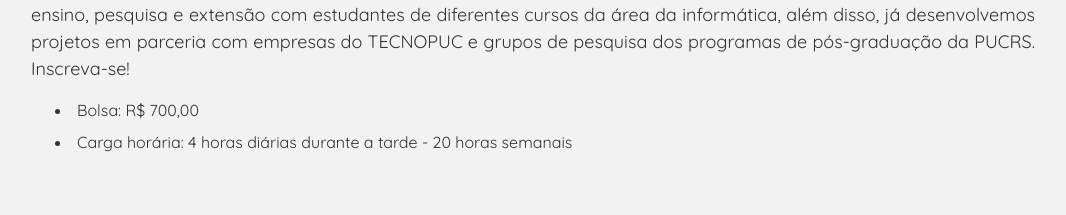
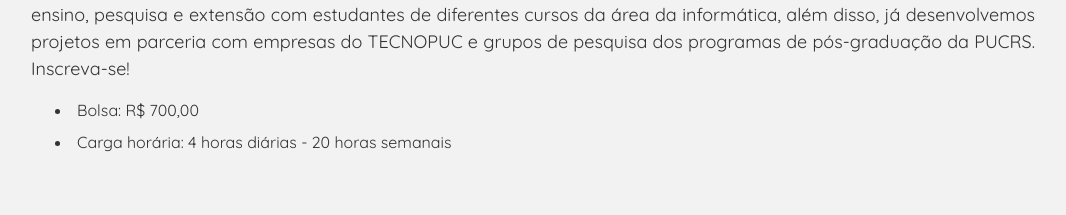
Before and after one commit to PET-Inf/pet-site, a SvelteKit app: page /selecao in a window 1280 px wide. Shown: the part 828-1043 px from the top of the page, without its empty margins (107-1173 px from the left). Built offline with nearby package versions, Linux system fonts and the light colour scheme.

Commit message:
Update carga horária description in page seleção

```diff
--- a/src/routes/selecao/+page.svelte
+++ b/src/routes/selecao/+page.svelte
@@ -230,7 +230,7 @@
       <p>No PET-Informática, com a orientação de um professor tutor, temos a oportunidade de desenvolver atividades de ensino, pesquisa e extensão com estudantes de diferentes cursos da área da informática, além disso, já desenvolvemos projetos em parceria com empresas do TECNOPUC e grupos de pesquisa dos programas de pós-graduação da PUCRS. Inscreva-se!</p>
       <ul>
         <li>Bolsa: R$ 700,00</li>
-        <li> Carga horária: 4 horas diárias durante a tarde - 20 horas semanais</li>
+        <li> Carga horária: 4 horas diárias - 20 horas semanais</li>
       </ul>
     </section>
 
```
